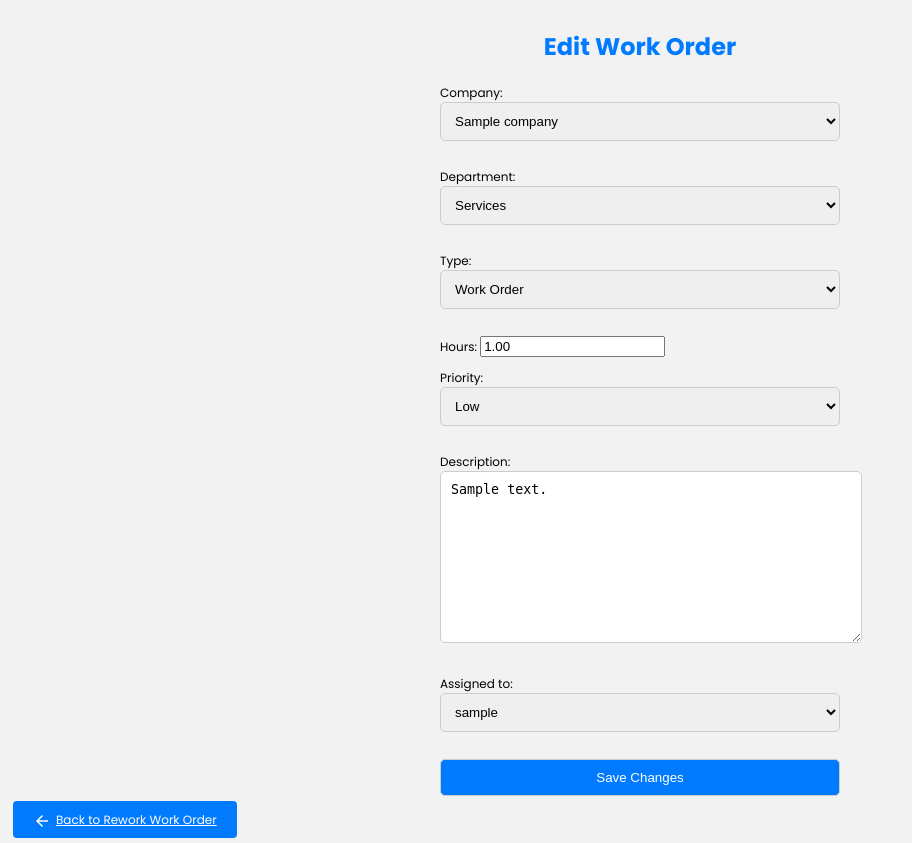
After one commit to marcosweippert/helpdesk, a Django app: page /edit_work_order/1/ in a window 1280 px wide. The commit adds this page. Shown: the whole page, without its empty margins (0-912 px from the left). Run offline with Django 4.2, Linux system fonts and the light colour scheme; a user stored in the database is signed in; tables that the repository leaves empty hold one stand-in row (values such as "Sample post").

Commit message:
WO bugs fixed and add some resources

```diff
--- a/tickets/forms.py
+++ b/tickets/forms.py
@@ -57,4 +57,4 @@ class DeliverableForm(forms.ModelForm):
 class WorkorderForm(forms.ModelForm):
     class Meta:
         model = Workorder
-        fields = ['company', 'department', 'type', 'hours', 'priority']
+        fields = ['company', 'department', 'type', 'hours', 'priority', 'description', 'assigned_to']
--- a/tickets/templates/geral/home.html
+++ b/tickets/templates/geral/home.html
@@ -152,12 +152,12 @@
                 <button class="waves-effect waves-light btn"><i class="material-icons left">receipt</i>Work Order</button>
             </a>
             <ul id="dropdown-workorder" class="dropdown-content">
-                <li><a href="{% url 'work_order_dashboard' %}">WO - Dashboard</a></li>
+                <li><a href="{% url 'work_order_dashboard' %}">Dashboard WO</a></li>
                 <li><a href="{% url 'create_work_order' %}">Create WO</a></li>
                 <li><a href="{% url 'analyze_work_order' %}">Analyze WO</a></li>
                 <li><a href="{% url 'rework_work_order' %}">Rework WO</a></li>
-                <li><a href="{% url 'approve_work_order' %}">Approve WO</a></li>
-
+                <li><a href="{% url 'execute_work_order' %}">Execute WO</a></li>
+                <li><a href="{% url 'report_work_order' %}">Reports</a></li>
             </ul>
         </div>
     </div>
--- /dev/null
+++ b/tickets/templates/workorder/edit_workorder.html
@@ -0,0 +1,126 @@
+
+<!DOCTYPE html>
+<html>
+<head>
+    <title>Edit Work Order - Helpdesk</title>
+    <head>
+        <title>Open Ticket</title>
+        <link href="https://fonts.googleapis.com/icon?family=Material+Icons" rel="stylesheet">
+        <link href="https://fonts.googleapis.com/css2?family=Poppins:wght@400;500;700&display=swap" rel="stylesheet">
+
+        <style>
+            body {
+                font-family: 'Poppins', Arial, sans-serif;
+                padding: 5px;
+                font-size: 12px;
+                background-color: #f2f2f2;
+            }
+
+            h1 {
+                color: #007BFF; /* Cor azul para o título */
+                margin-bottom: 20px;
+                text-align: center;
+            }
+
+            form {
+                width: 400px;
+                margin: 0 auto;
+            }
+
+            input[type="text"],
+            textarea,
+            select,
+            input[type="submit"] {
+                width: 100%;
+                padding: 10px;
+                margin-bottom: 15px;
+                border: 1px solid #ccc;
+                border-radius: 5px;
+            }
+
+            textarea {
+                resize: vertical;
+                height: 150px;
+            }
+
+            input[type="submit"] {
+                background-color: #007BFF; /* Cor azul para o botão */
+                color: #fff; /* Cor do texto do botão */
+                cursor: pointer;
+            }
+
+            input[type="submit"]:hover {
+                background-color: #0056b3; /* Cor mais escura do azul ao passar o mouse */
+            }
+
+            .material-icons {
+                font-size: 18px;
+                vertical-align: middle;
+                margin-right: 5px;
+            }
+
+            /* Botão menor */
+            .btn-small {
+                font-size: 12px;
+                padding: 0 10px;
+                height: 24px;
+                line-height: 24px;
+            }
+
+            /* Estilos para seguir o Material Design */
+            a, button {
+                color: #007BFF; /* Cor do link e do botão */
+                cursor: pointer;
+            }
+
+            a:hover {
+                text-decoration: underline;
+            }
+
+
+            .btn {
+                background-color: #007BFF; /* Cor de fundo do botão */
+                color: #fff; /* Cor do texto do botão */
+                border-radius: 4px; /* Borda arredondada do botão */
+                transition: background-color 0.2s;
+                padding: 10px 20px; /* Espaçamento interno do botão */
+                margin-right: 10px; /* Espaçamento direita para separar os botões */
+            }
+
+            .btn:hover {
+                background-color: #0056b3; /* Cor de fundo do botão ao passar o mouse */
+            }
+
+            /* Botão menor */
+            .btn-small {
+                font-size: 12px;
+                padding: 0 10px;
+                height: 24px;
+                line-height: 24px;
+            }
+
+            /* Botão secundário com estilo diferente */
+            .btn-secondary {
+                background-color: #007BFF; /* Cor de fundo do botão */
+                color: #fff; /* Cor do texto do botão */
+                border-radius: 4px; /* Borda arredondada do botão */
+                transition: background-color 0.2s;
+                padding: 10px 20px; /* Espaçamento interno do botão */
+                margin-right: 10px; /* Espaçamento direita para separar os botões */
+            }
+
+            .btn-secondary:hover {
+                background-color: #333; /* Cor de fundo do botão secundário ao passar o mouse */
+            }
+        </style>
+</head>
+<body>
+    <h1>Edit Work Order</h1>
+    <form method="post">
+        {% csrf_token %}
+        {{ form.as_p }}
+        <input type="submit" value="Save Changes" class="btn">
+    </form>
+    <a href="{% url 'rework_work_order' %}" class="btn-secondary"><span class="material-icons">arrow_back</span>Back to Rework Work Order</a>
+</body>
+</html>
--- a/tickets/urls.py
+++ b/tickets/urls.py
@@ -44,9 +44,11 @@ urlpatterns = [
 
     path('create_work_order/', views.create_work_order, name='create_work_order'),
     path('analyze_work_order/', views.analyze_work_order, name='analyze_work_order'),
-    path('approve_work_order/', views.approve_work_order, name='approve_work_order'),
     path('execute_work_order/', views.execute_work_order, name='execute_work_order'),
     path('rework_work_order/', views.rework_work_order, name='rework_work_order'),
     path('work_order_dashboard/', views.work_order_dashboard, name='work_order_dashboard'),
+    path('edit_work_order/<int:workorder_id>/', views.edit_work_order, name='edit_work_order'),
+    path('report_workorder/', views.report_workorder, name='report_work_order'),
+
 
 ]+ static(settings.MEDIA_URL, document_root=settings.MEDIA_ROOT)
--- a/tickets/views.py
+++ b/tickets/views.py
@@ -50,6 +50,8 @@ import os
 import uuid
 from django.http import HttpResponse
 from django.conf import settings
+from django.db.models.functions import ExtractMonth
+from django.db.models import Sum, Count
 
 def get_greeting(request):
     now = datetime.now()
@@ -689,17 +691,20 @@ def analyze_work_order(request):
     if request.method == 'POST':
         workorder_id = request.POST.get('workorder_id')
         cam_approval = request.POST.get('cam_approval')
+        billing = request.POST.get('billing')  # Obtém o valor selecionado para Billing
         workorder = Workorder.objects.get(id=workorder_id)
 
         if cam_approval == 'Approve':
             workorder.status = 'In Progress'
             workorder.cam_approval = 'Approved'
+            workorder.billing = billing  # Atualiza o valor de Billing
             workorder.save()
             return redirect('execute_work_order')
         elif cam_approval == 'Reprove':
             workorder.status = 'Rework'
             workorder.cam_approval = 'Reproved'
-            workorder.assigned_to = workorder.created_by  # Return to the analyst who created the work order
+            workorder.assigned_to = workorder.created_by
+            workorder.billing = billing  # Atualiza o valor de Billing
             workorder.save()
             return redirect('rework_work_order')
 
@@ -707,36 +712,100 @@ def analyze_work_order(request):
 
     context = {
         'workorders': workorders,
-        'users': CustomUser.objects.all(),  # Pass the list of users for Assigned To field
+        'users': CustomUser.objects.all(),
     }
 
     return render(request, 'workorder/analyze_workorder.html', context)
 
 
-def approve_work_order(request):
-    # Listar as Work Orders aprovadas pelo Setor de Serviços
+@login_required
+def execute_work_order(request):
     if request.method == 'POST':
-        # Processar a aprovação da Work Order
-        # Redirecionar para a próxima etapa ou rework se necessário
-        return redirect('execute_work_order')
-    return render(request, 'workorder/approve_workorder.html', {'workorders': Workorder.objects.filter(status='Waiting on us')})
+        workorder_id = request.POST.get('workorder_id')
+        workorder = Workorder.objects.get(id=workorder_id)
+        workorder.status = 'Executed'
+        workorder.save()
+        messages.success(request, 'Work Order has been executed.')
+        return redirect('work_order_dashboard')
 
-def execute_work_order(request):
-    # Listar as Work Orders aprovadas pelo Cliente
+    workorders = Workorder.objects.filter(status='In Progress')
+
+    context = {
+        'workorders': workorders,
+    }
+
+    return render(request, 'workorder/execute_workorder.html', context)
+
+@login_required
+def rework_work_order(request):
     if request.method == 'POST':
-        # Processar a execução da Work Order
-        # Redirecionar para a próxima etapa ou rework se necessário
-        return redirect('closed')
-    return render(request, 'workorder/execute_workorder.html', {'workorders': Workorder.objects.filter(status='Waiting on contact')})
+        workorder_id = request.POST.get('workorder_id')
+        workorder = Workorder.objects.get(id=workorder_id)
+        workorder.status = 'New'  # Altera o status para "New"
+        workorder.cam_approval = 'Reproved'
+        workorder.assigned_to = workorder.created_by  # Return to the analyst who created the work order
+        workorder.save()
+        messages.success(request, 'Work Order has been sent for rework.')
+        return redirect('analyze_work_order')
 
-def rework_work_order(request):
-    # Listar as Work Orders que precisam de retrabalho
-    if request.method == 'POST':
-        # Processar o retrabalho da Work Order
-        # Redirecionar para a próxima etapa
-        return redirect('analyze_work_order')
-    return render(request, 'workorder/rework_workorder.html', {'workorders': Workorder.objects.filter(status='Cancelled')})
+    workorders = Workorder.objects.filter(status='Rework')
+
+    context = {
+        'workorders': workorders,
+        'users': CustomUser.objects.all(),
+    }
+
+    return render(request, 'workorder/rework_workorder.html', context)
+
+
 
 def work_order_dashboard(request):
     workorders = Workorder.objects.all()
-    return render(request, 'workorder/workorder_dashboard.html', {'workorders': workorders})
+
+    context = {
+        'workorders': workorders,
+    }
+
+    return render(request, 'workorder/workorder_dashboard.html', context)
+
+@login_required
+def edit_work_order(request, workorder_id):
+    workorder = get_object_or_404(Workorder, id=workorder_id)
+
+    if request.method == 'POST':
+        form = WorkorderForm(request.POST, instance=workorder)
+        if form.is_valid():
+            form.save()
+            messages.success(request, 'Work Order has been updated.')
+            return redirect('rework_work_order')
+    else:
+        form = WorkorderForm(instance=workorder)
+
+    context = {
+        'form': form,
+    }
+
+    return render(request, 'workorder/edit_workorder.html', context)
+
+def report_workorder(request):
+    analysts = CustomUser.objects.filter(groups__name='Analyst')
+    months = Workorder.objects.annotate(month=ExtractMonth('created_at')).values('month').distinct()
+
+    data = []
+    for analyst in analysts:
+        analyst_data = {'analyst': analyst, 'months': []}
+        for month in months:
+            workorders = Workorder.objects.filter(created_by=analyst, created_at__month=month['month'])
+            total_hours = workorders.aggregate(Sum('hours'))['hours__sum']
+            billing_count = workorders.filter(billing='Yes').count()
+            analyst_data['months'].append({
+                'month': month['month'],
+                'total_hours': total_hours or 0,
+                'billing_count': billing_count,
+            })
+        data.append(analyst_data)
+
+    context = {
+        'analyst_data': data,
+    }
+    return render(request, 'workorder/report_workorder.html', context)
```
Also changed, not shown: tickets/models.py (+6 -1 lines), tickets/templates/workorder/analyze_workorder.html (+11 -3 lines), tickets/templates/workorder/execute_workorder.html (+5 -7 lines), tickets/templates/workorder/report_workorder.html (renamed from tickets/templates/workorder/approve_workorder.html, +13 -36 lines), tickets/templates/workorder/rework_workorder.html (+5 -12 lines), tickets/templates/workorder/workorder_dashboard.html (+7 -3 lines), tickets/migrations/0043_alter_workorder_billing.py (added).
